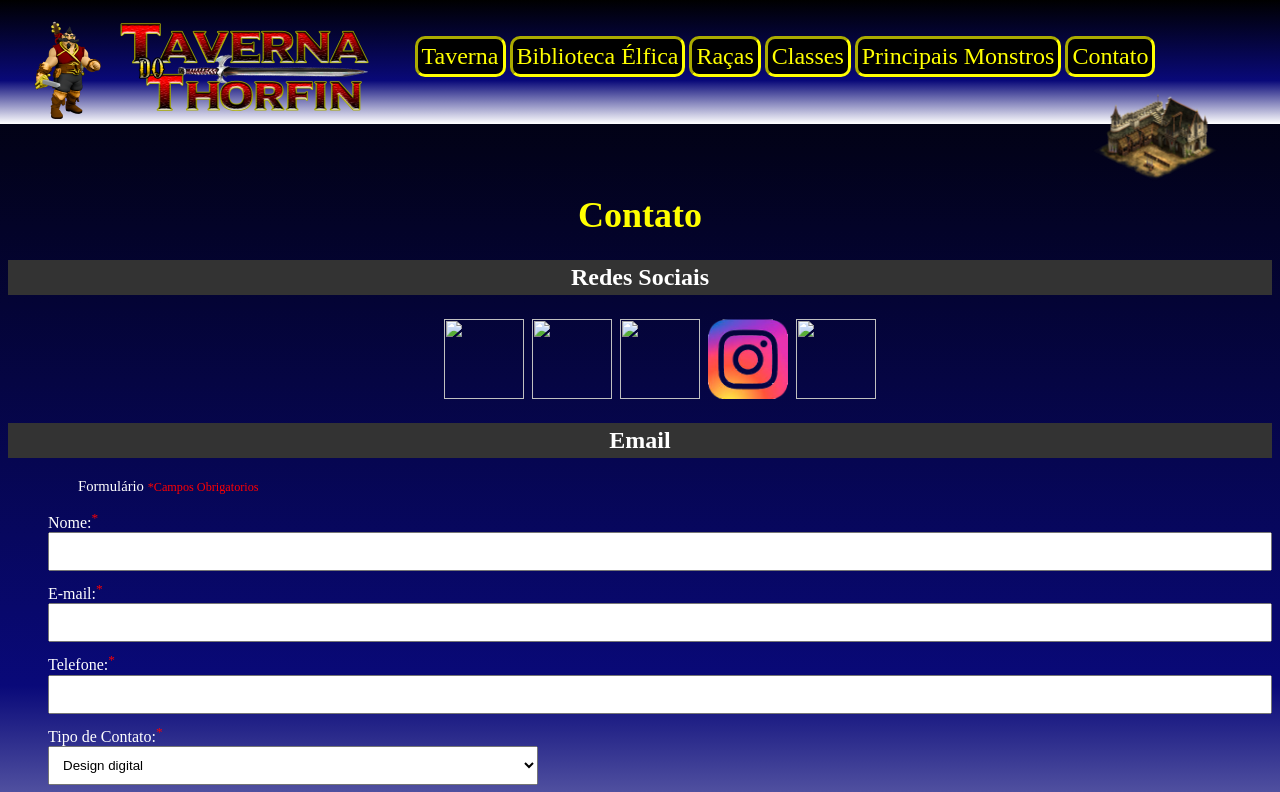
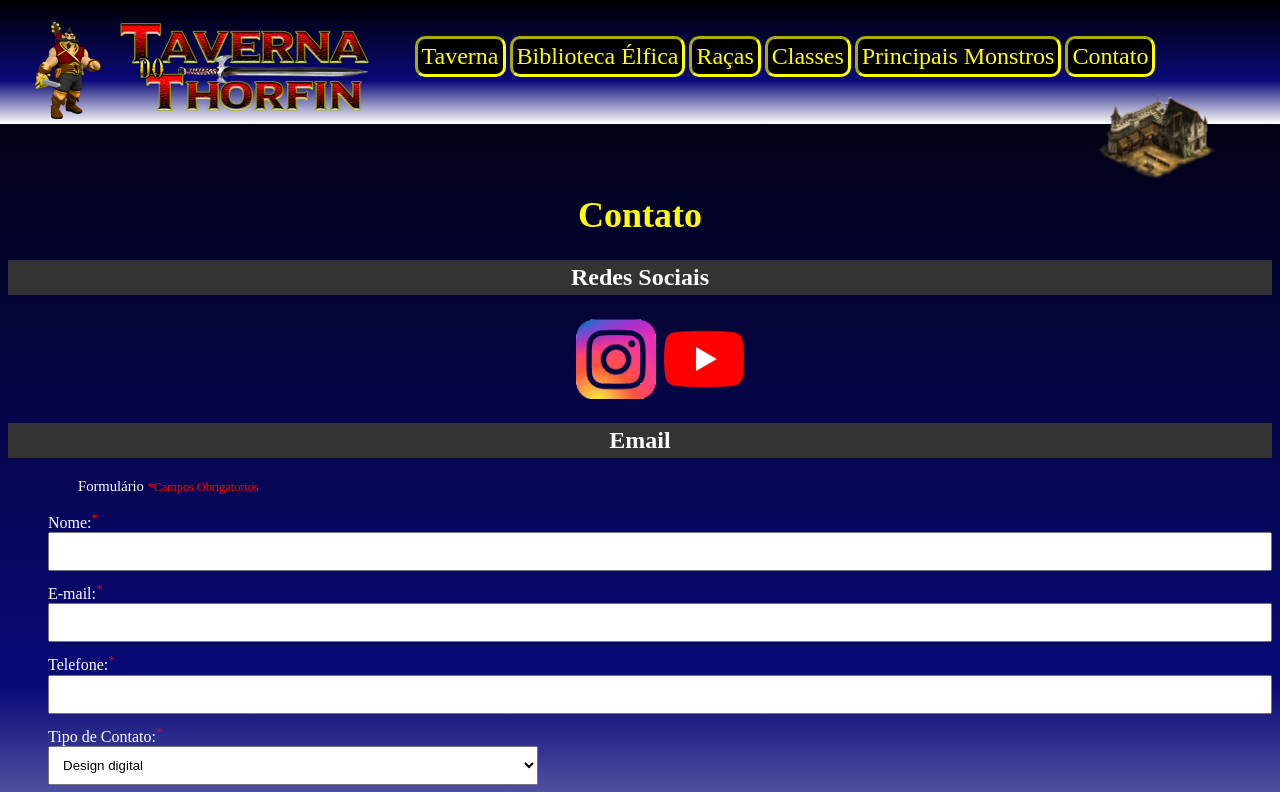
Before and after one commit to kauehamasaki/TavernadoThorfin, a plain HTML site: page contato.html in a window 1280 px wide. Shown: the top 792 px of the page. Drawn offline with Linux system fonts and the light colour scheme.

Commit message:
Update contato.html

```diff
--- a/contato.html
+++ b/contato.html
@@ -48,24 +48,13 @@
 			 <h2 id="row1"> Redes Sociais</h2>
 
 			 <ul class="centralizado">
-						<a id="social" href="https://www.linkedin.com/in/kauehamasaki/" target= "_blank">
-							<img src="imagens/linkedin.png" height="80" width="80">
-						</a>
-
-						<a id="social" href="https://www.behance.net/kauehamasaki" target= "_blank">
-							<img src="imagens/behance.png" height="80" width="80">
-						</a>
-
-						<a id="social" href="https://www.deviantart.com/kauehama/gallery" target= "_blank">
-							<img src="imagens/deviantart.png" height="80" width="80">
-						</a>
 
 						<a id="social" href="http://instagram.com/piratakauecpr" target= "_blank">
 							<img src="imagens/instagram.png" height="80" width="80">
 						</a>
 
 						<a id="social" href="https://wa.me/5511997539474" target= "_blank">
-							<img src="imagens/whatsapp.png" height="80" width="80">
+							<img src="imagens/youtube.png" height="80" width="80">
 						</a>
 
 			</ul>
```
